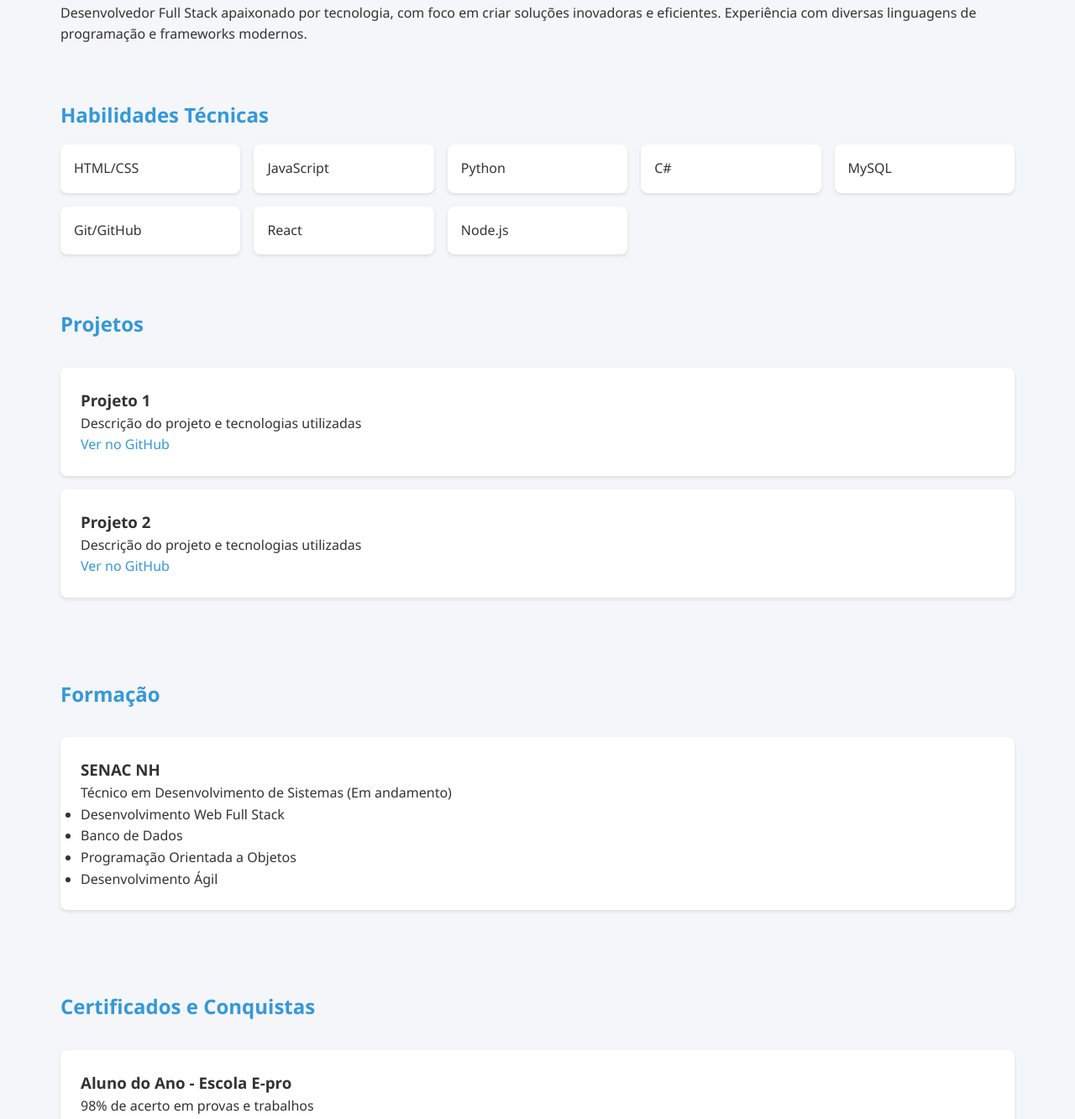
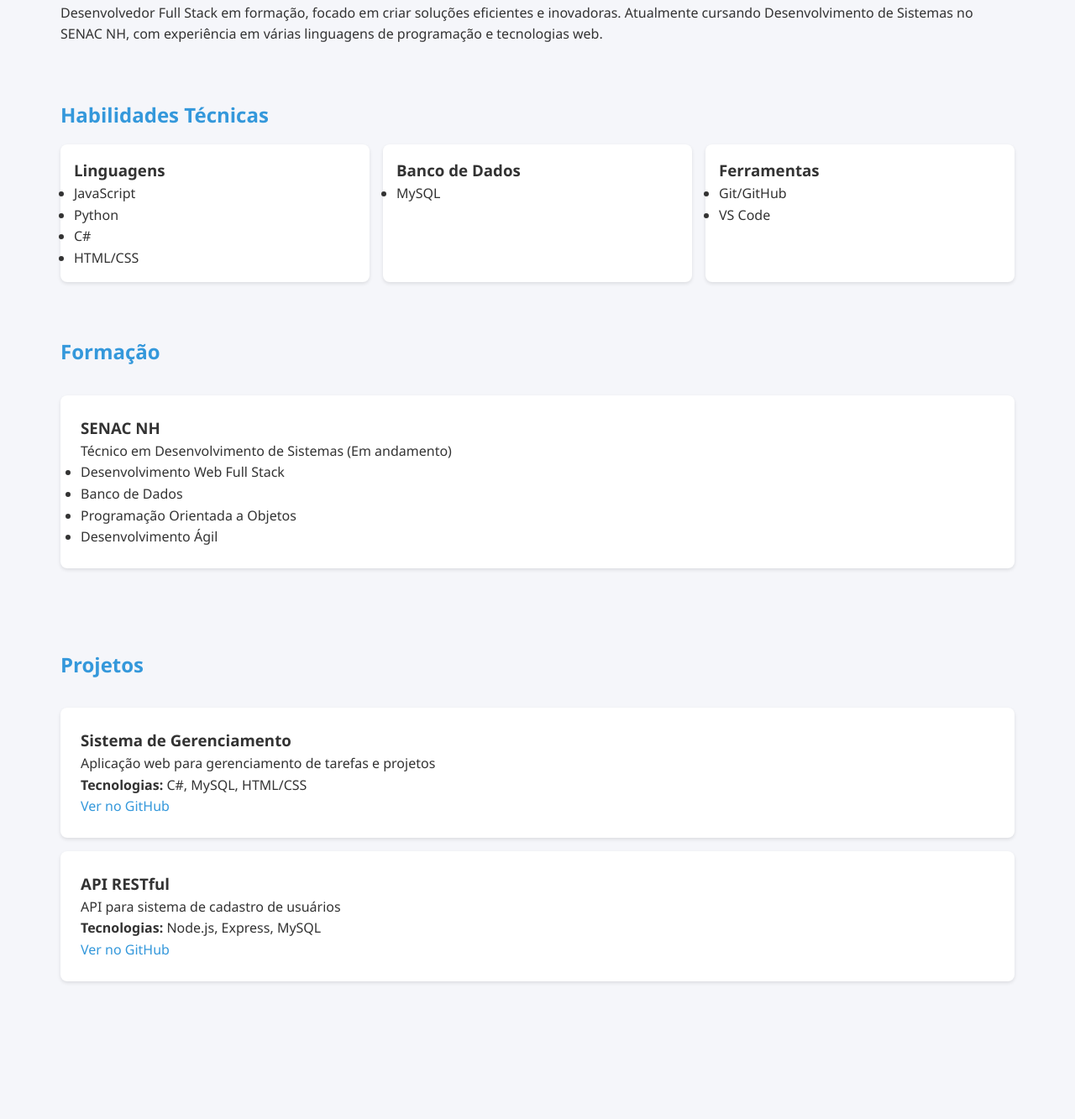
Before and after one commit to KerubinDev/KerubinDev.github.io, a plain HTML site: page index.html in a window 1280 px wide. Shown: the part 327-1660 px from the top of the page at 84% size. After the commit the page ends 1560 px from the top, so only its background shows below. Drawn offline with Linux system fonts and the light colour scheme.

Commit message:
Update index.html

```diff
--- a/index.html
+++ b/index.html
@@ -3,7 +3,7 @@
 <head>
     <meta charset="UTF-8">
     <meta name="viewport" content="width=device-width, initial-scale=1.0">
-    <title>Portfólio - Kelvin Moraes</title>
+    <title>Kelvin Moraes - Desenvolvedor</title>
     <style>
         /* Variáveis de cores */
         :root {
@@ -113,37 +113,36 @@
 
     <section id="sobre">
         <h2>Sobre Mim</h2>
-        <p>Desenvolvedor Full Stack apaixonado por tecnologia, com foco em criar
-           soluções inovadoras e eficientes. Experiência com diversas linguagens
-           de programação e frameworks modernos.</p>
+        <p>Desenvolvedor Full Stack em formação, focado em criar soluções
+           eficientes e inovadoras. Atualmente cursando Desenvolvimento de
+           Sistemas no SENAC NH, com experiência em várias linguagens de
+           programação e tecnologias web.</p>
     </section>
 
     <section id="habilidades">
         <h2>Habilidades Técnicas</h2>
         <div class="habilidades">
-            <div class="habilidade-item">HTML/CSS</div>
-            <div class="habilidade-item">JavaScript</div>
-            <div class="habilidade-item">Python</div>
-            <div class="habilidade-item">C#</div>
-            <div class="habilidade-item">MySQL</div>
-            <div class="habilidade-item">Git/GitHub</div>
-            <div class="habilidade-item">React</div>
-            <div class="habilidade-item">Node.js</div>
-        </div>
-    </section>
-
-    <section id="projetos">
-        <h2>Projetos</h2>
-        <div class="timeline">
-            <div class="timeline-item">
-                <h3>Projeto 1</h3>
-                <p>Descrição do projeto e tecnologias utilizadas</p>
-                <a href="#" class="projeto-link">Ver no GitHub</a>
+            <div class="habilidade-item">
+                <h3>Linguagens</h3>
+                <ul>
+                    <li>JavaScript</li>
+                    <li>Python</li>
+                    <li>C#</li>
+                    <li>HTML/CSS</li>
+                </ul>
             </div>
-            <div class="timeline-item">
-                <h3>Projeto 2</h3>
-                <p>Descrição do projeto e tecnologias utilizadas</p>
-                <a href="#" class="projeto-link">Ver no GitHub</a>
+            <div class="habilidade-item">
+                <h3>Banco de Dados</h3>
+                <ul>
+                    <li>MySQL</li>
+                </ul>
+            </div>
+            <div class="habilidade-item">
+                <h3>Ferramentas</h3>
+                <ul>
+                    <li>Git/GitHub</li>
+                    <li>VS Code</li>
+                </ul>
             </div>
         </div>
     </section>
@@ -164,21 +163,20 @@
         </div>
     </section>
 
-    <section id="certificados">
-        <h2>Certificados e Conquistas</h2>
+    <section id="projetos">
+        <h2>Projetos</h2>
         <div class="timeline">
             <div class="timeline-item">
-                <h3>Aluno do Ano - Escola E-pro</h3>
-                <p>98% de acerto em provas e trabalhos</p>
+                <h3>Sistema de Gerenciamento</h3>
+                <p>Aplicação web para gerenciamento de tarefas e projetos</p>
+                <p><strong>Tecnologias:</strong> C#, MySQL, HTML/CSS</p>
+                <a href="#" class="projeto-link">Ver no GitHub</a>
             </div>
             <div class="timeline-item">
-                <h3>Funcionário mirim do ano</h3>
-                <p>Destaque entre os funcionários na escola e-pro</p>
-            </div>
-            <div class="timeline-item">
-                <h3>Teatro</h3>
-                <p>2 anos de experiência como ator, interpretando papéis como Romeu,
-                   Rei Arthur e outros</p>
+                <h3>API RESTful</h3>
+                <p>API para sistema de cadastro de usuários</p>
+                <p><strong>Tecnologias:</strong> Node.js, Express, MySQL</p>
+                <a href="#" class="projeto-link">Ver no GitHub</a>
             </div>
         </div>
     </section>
```
